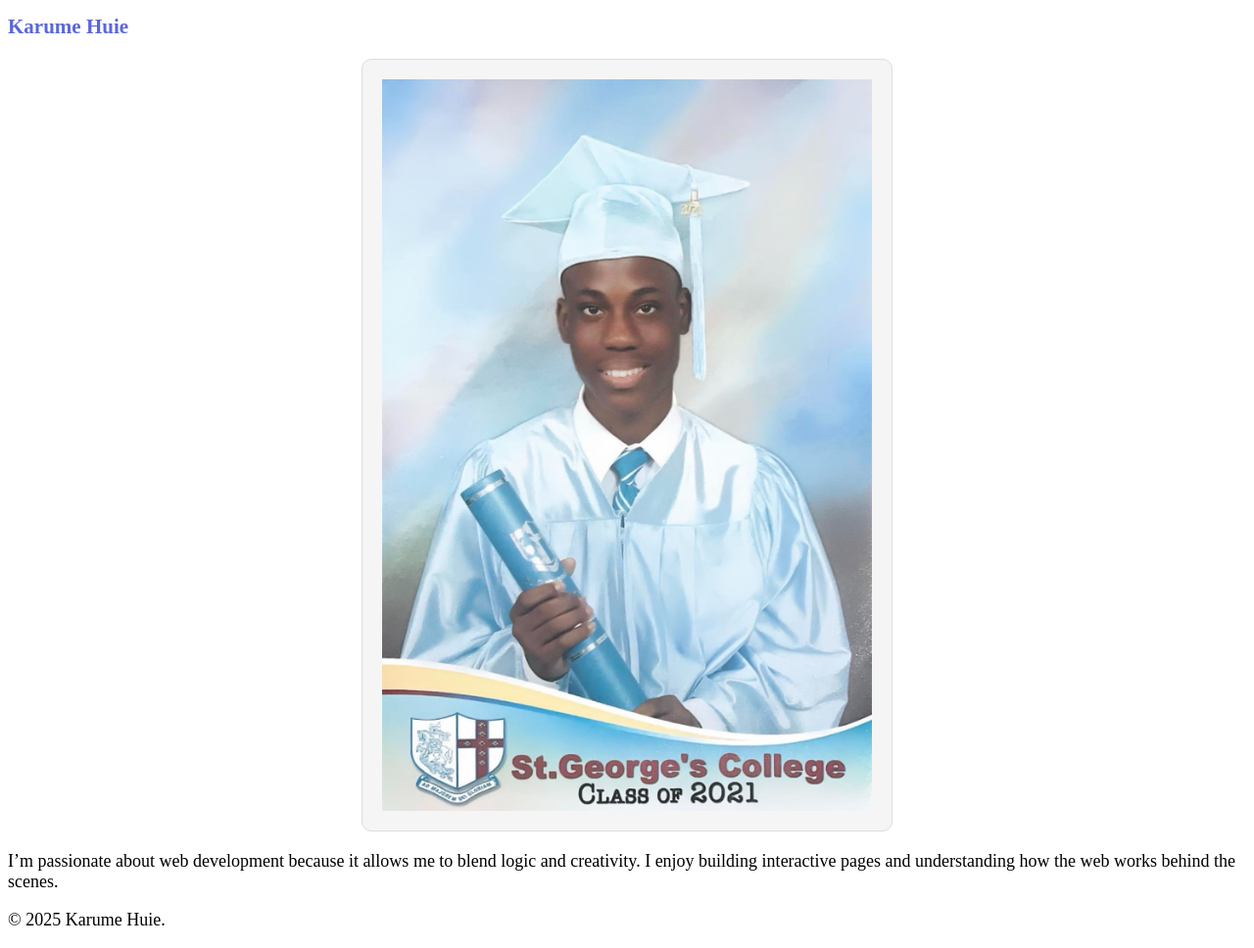
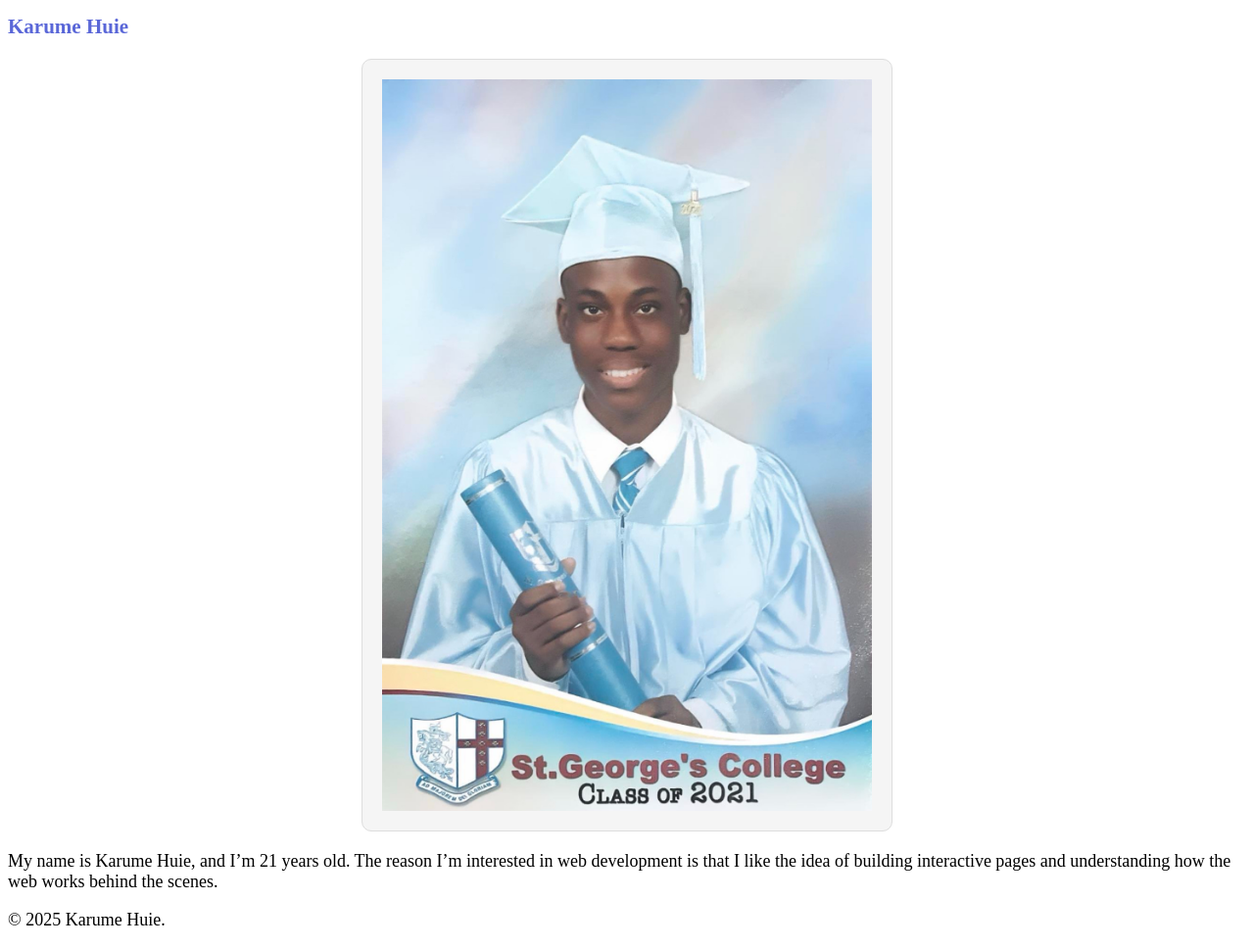
Before and after one commit to KJ-Tech04/info2180-lab1., a plain HTML site: page index.html in a window 1280 px wide. Shown: the part 85-1053 px from the top of the page at 98% size. Drawn offline with Linux system fonts and the light colour scheme.

Commit message:
Completed webpage with image and styling

```diff
--- a/index.html
+++ b/index.html
@@ -15,7 +15,7 @@
     <main>
         <h2>Karume Huie</h2>
         <img src="IMG_3436.jpeg" alt="Photo of Karume">
-        <p>I’m passionate about web development because it allows me to blend logic and creativity. I enjoy building interactive pages and understanding how the web works behind the scenes.</p>
+        <p>My name is Karume Huie, and I’m 21 years old. The reason I’m interested in web development is that I like the idea of building interactive pages and understanding how the web works behind the scenes.</p>
     </main>
     <footer>
         <p>&copy; 2025 Karume Huie.</p>
```
